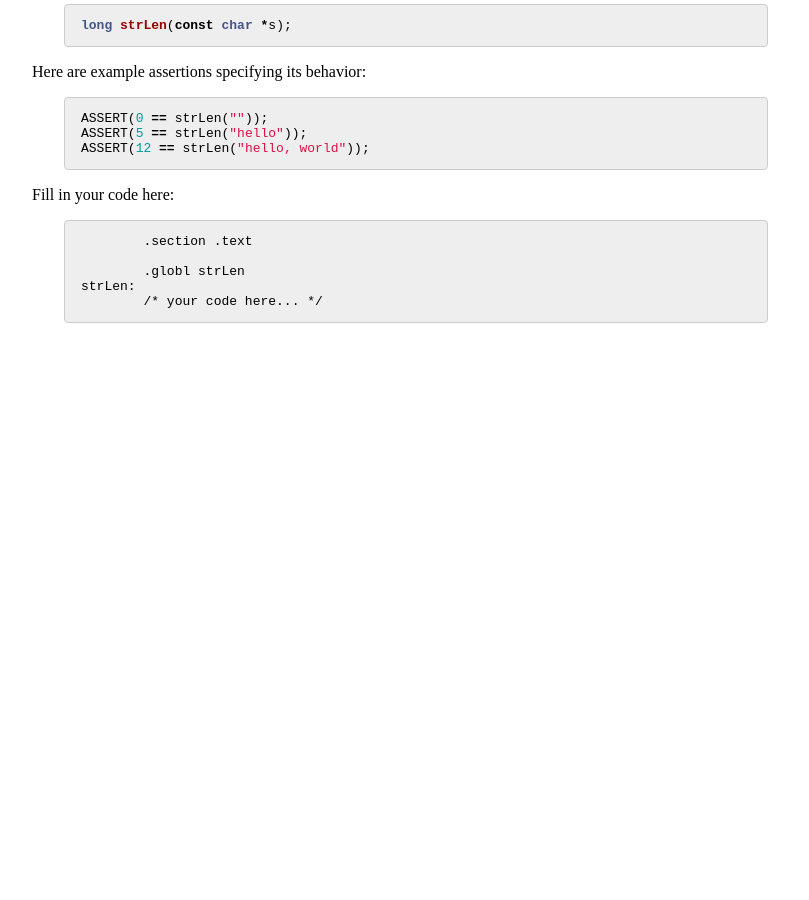
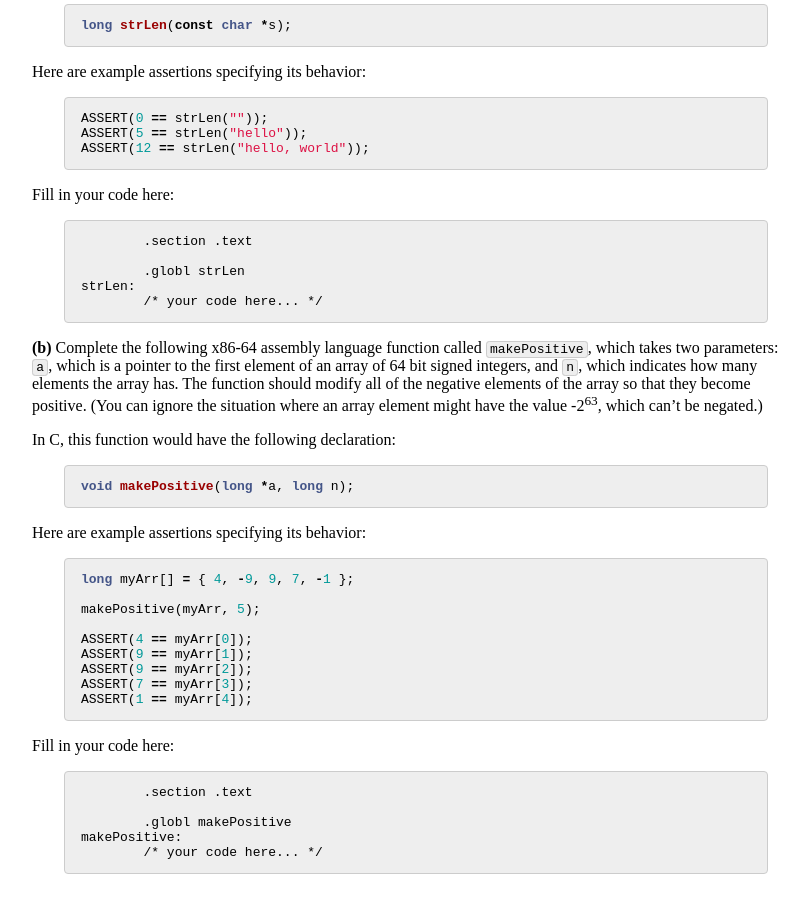
Before and after one commit to jhucsf/spring2020, a Jekyll site: the page built from exercise/midterm_review.md, in a window 1280 px wide and 900 px high, scrolled down 2025 px. Shown: the whole window, without its empty margins (224-1033 px from the left). Built offline with Jekyll 4.4.1, drawn with Linux system fonts in a browser that asks for light colours; before the commit the page ends 2380 px from its top, so only the background shows below that.

Commit message:
more x86-64 stuff

````diff
--- a/exercise/midterm_review.md
+++ b/exercise/midterm_review.md
@@ -114,3 +114,35 @@ Fill in your code here:
 strLen:
 	/* your code here... */
 ```
+
+**(b)** Complete the following x86-64 assembly language function called `makePositive`, which takes two parameters: `a`, which is a pointer to the first element of an array of 64 bit signed integers, and `n`, which indicates how many elements the array has.  The function should modify all of the negative elements of the array so that they become positive. (You can ignore the situation where an array element might have the value -2<sup>63</sup>, which can't be negated.)
+
+In C, this function would have the following declaration:
+
+```c
+void makePositive(long *a, long n);
+```
+
+Here are example assertions specifying its behavior:
+
+```c
+long myArr[] = { 4, -9, 9, 7, -1 };
+
+makePositive(myArr, 5);
+
+ASSERT(4 == myArr[0]);
+ASSERT(9 == myArr[1]);
+ASSERT(9 == myArr[2]);
+ASSERT(7 == myArr[3]);
+ASSERT(1 == myArr[4]);
+```
+
+Fill in your code here:
+
+```
+	.section .text
+
+	.globl makePositive
+makePositive:
+	/* your code here... */
+```
````
